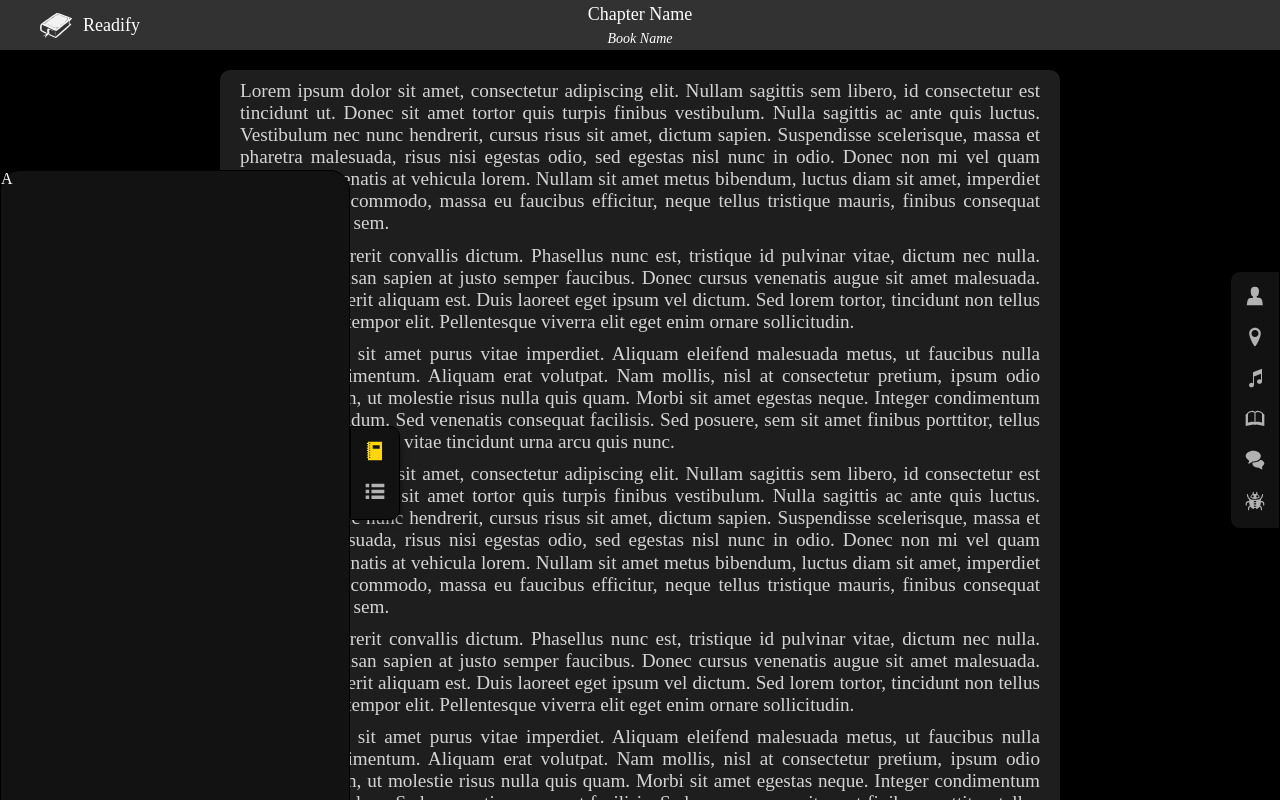
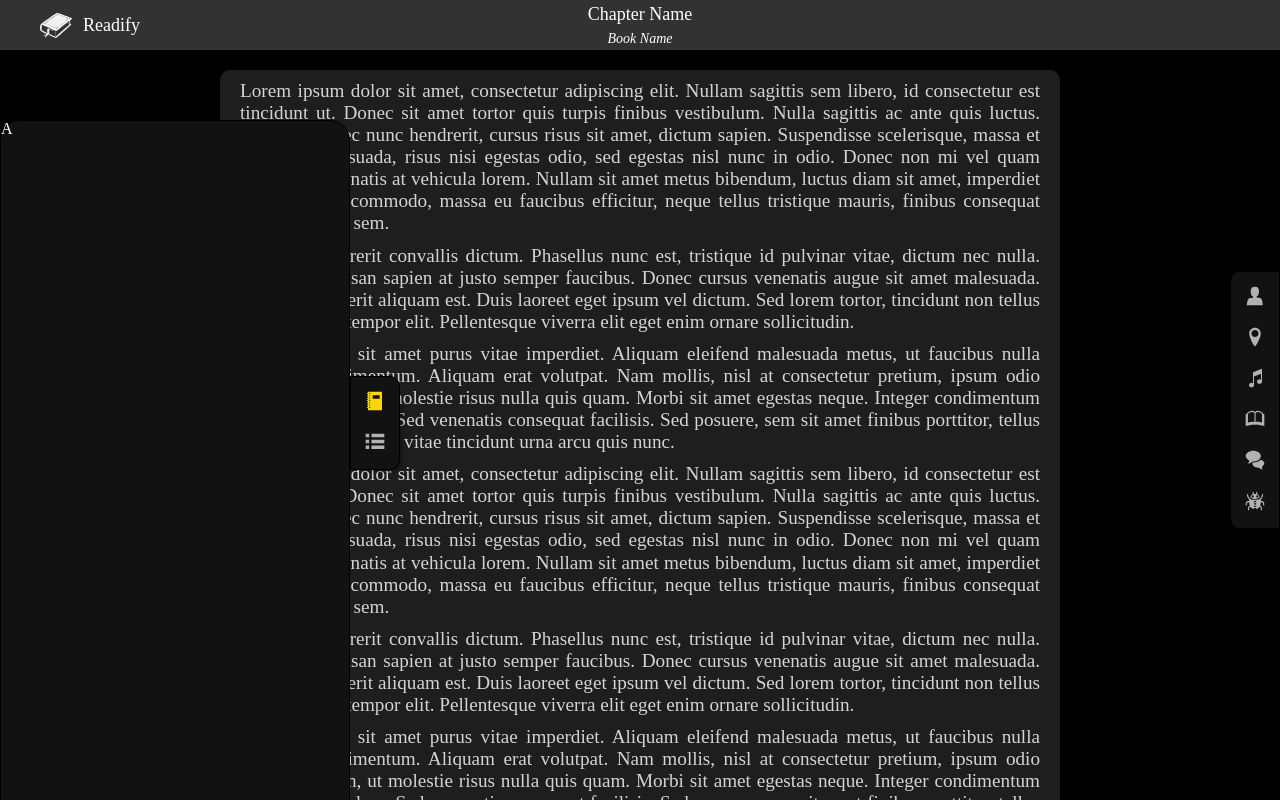
Before and after one commit to Zendrians/ER-Reader, a React (Vite) app: page / in a window 1280 px wide. Both pictures are taken after a click on the button 25 px from the left and 426 px from the top of the page. Shown: the top 800 px of the page. Built offline with nearby package versions, Linux system fonts and the light colour scheme.

Commit message:
Replace dialog with div

```diff
--- a/src/modules/Reader/components/readerMainArea/ReaderMainArea.css
+++ b/src/modules/Reader/components/readerMainArea/ReaderMainArea.css
@@ -1,6 +1,6 @@
 .readerMainArea {
     display: grid;
-    grid-template-columns: min-content 1fr min-content;
+    grid-template-columns: 50px 1fr 50px;
     justify-items: center;
     position: relative;
 }
--- a/src/modules/Reader/components/readerMainArea/ReaderMainArea.tsx
+++ b/src/modules/Reader/components/readerMainArea/ReaderMainArea.tsx
@@ -124,14 +124,12 @@ const ReaderMainArea: React.FC = () => {
       <ModalDialog
         isOpen={isLeftPanelOpen}
         position="left"
-        anchorElId="left-container"
       >
         <ReaderInfoPanelContainer />
       </ModalDialog>
       <ModalDialog
         isOpen={isRightPanelOpen}
         position="right"
-        anchorElId="right-container"
       >
         <ReaderFeaturesPanelContainer />
       </ModalDialog>
--- a/src/modules/Shared/components/modal/ModalDialog.css
+++ b/src/modules/Shared/components/modal/ModalDialog.css
@@ -1,18 +1,18 @@
 .modalDialog {
-  position: absolute;
-  top: 100px;
+  position: fixed;
+  top: 120px;
   padding: 0;
   margin: 0;
   background-color: transparent;
   border: none;
 }
 
-/* .modalDialog--left {
-
-} */
+.modalDialog--left {
+  left: 0;
+}
 
 .modalDialog--right {
- transform: translateX(-100%);
+ right: 0;
 }
 
 @keyframes modal-slide-left-to-right {
--- a/src/modules/Shared/components/modal/ModalDialog.tsx
+++ b/src/modules/Shared/components/modal/ModalDialog.tsx
@@ -6,22 +6,20 @@ interface IModalDialog {
   isOpen: boolean;
   children: ReactNode;
   position: string;
-  anchorElId: string;
 }
 
-const ModalDialog: React.FC<IModalDialog> = ({ isOpen, children, position, anchorElId }) => {
+const ModalDialog: React.FC<IModalDialog> = ({ isOpen, children, position }) => {
   if (!isOpen) return null;
 
   return ReactDOM.createPortal(
-    <dialog
-      open
+    <div
       aria-modal="true"
       aria-labelledby="dialog-title"
       className={`modalDialog modalDialog--${position}`}
     >
       {children}
-    </dialog>,
-    document.getElementById(anchorElId) ?? document.body
+    </div>,
+    document.getElementById("readerMainArea") ?? document.body
   );
 };
 
```
